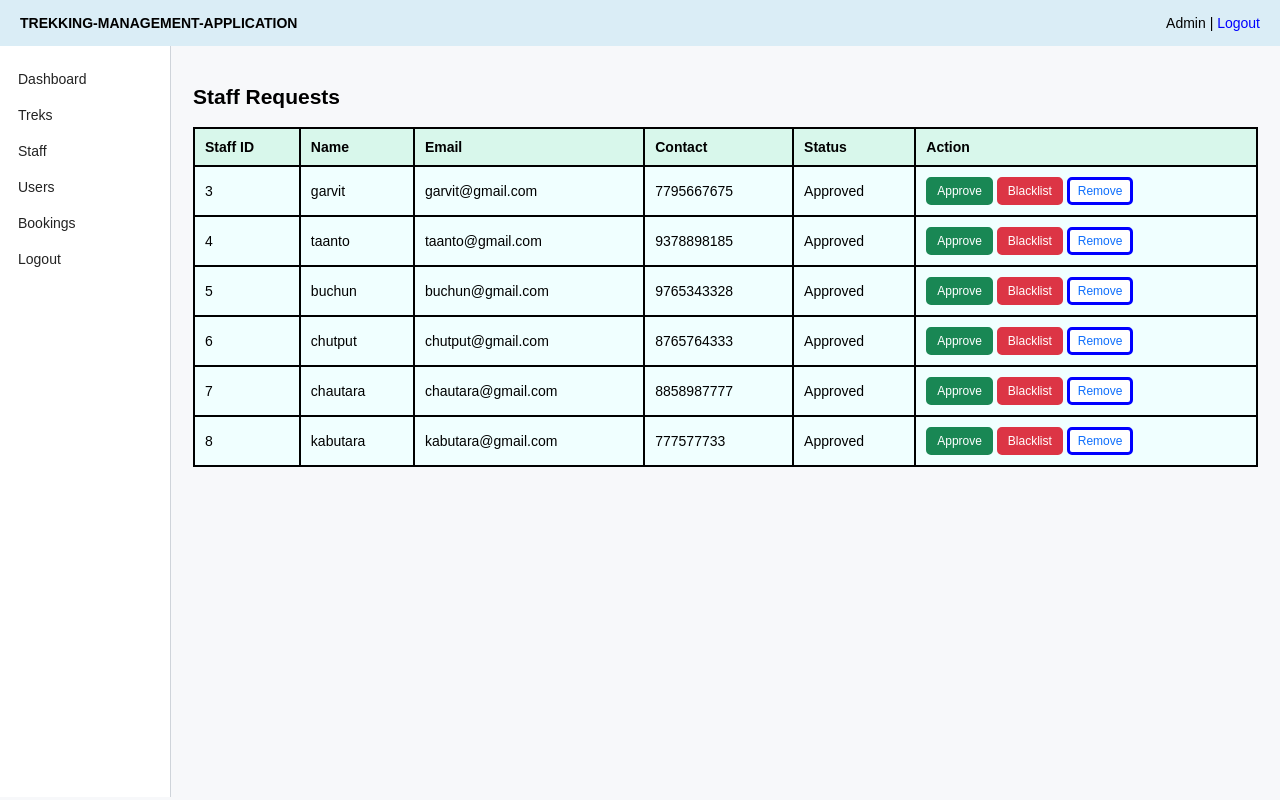
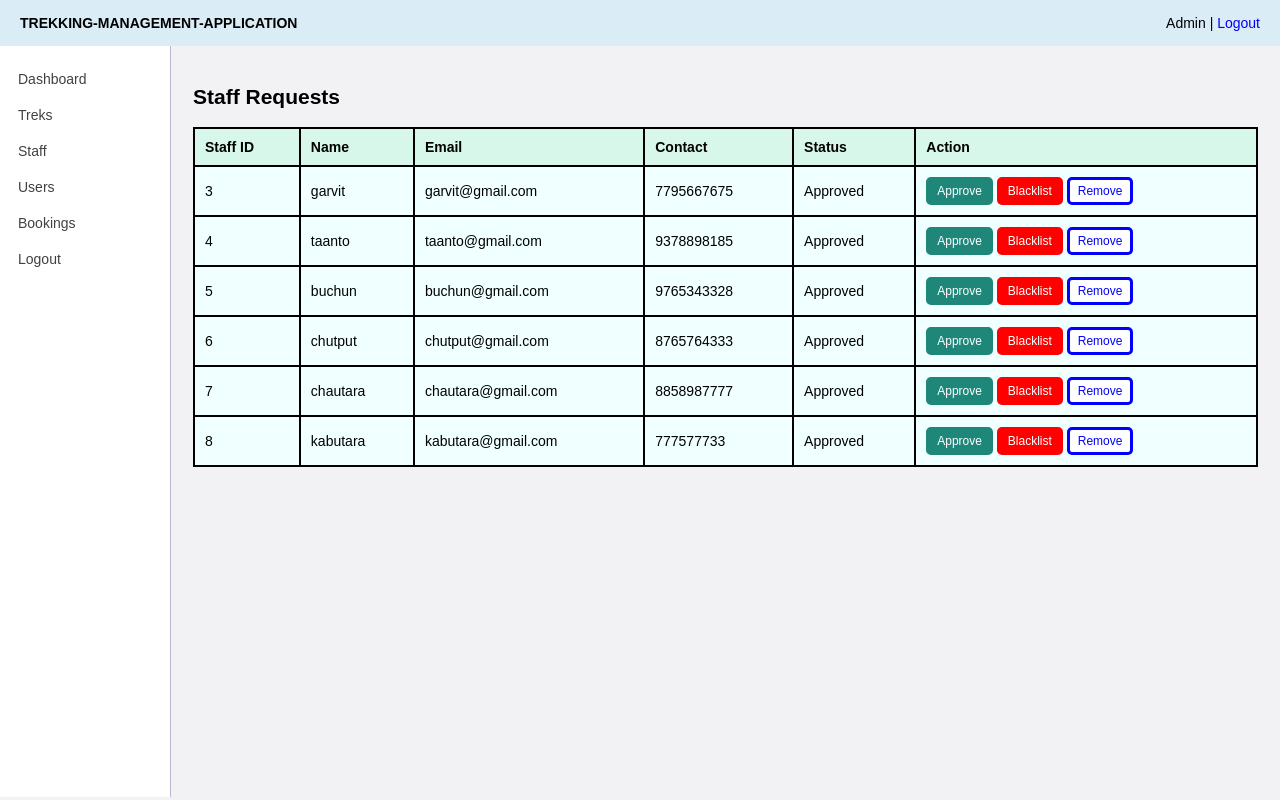
Before and after one commit to 24f3002105/Trekking-Management-Application, a Flask app: page /admin/staff in a window 1280 px wide. Run offline with Flask 3, Linux system fonts and the light colour scheme; a user stored in the database is signed in; data comes from the database, SQL or seed files in the repository.

Commit message:
changes in css file

```diff
--- a/static/style.css
+++ b/static/style.css
@@ -39,9 +39,9 @@ th {background-color:rgb(216, 247, 235) ;}
 .form-grid { display: grid; grid-template-columns: 1fr 1fr; gap: 15px;}
 
 .btn-small { padding: 4px 8px; font-size: 12px; }
-.btn-light { background: white; color: #0d6efd; }
-.btn-red { background: #dc3545; border-color: #dc3545; }
-.btn-green { background: #198754; border-color: #198754; }
+.btn-light { background: white; color: blue; }
+.btn-red { background: red; border-color: red; }
+.btn-green { background: rgb(31, 135, 121); border-color:rgb(31, 135, 121); }
 
 
 
@@ -56,20 +56,20 @@ th {background-color:rgb(216, 247, 235) ;}
 .sidebar {
     width: 170px;
     background: white;
-    border-right: 1px solid #cfd4da;
+    border-right: 1px solid rgb(183, 184, 207);
     padding: 15px 0;
 }
 .sidebar a {
     display: block;
     padding: 10px 18px;
-    color: #222;
+    color: rgb(65, 65, 65);
 }
-.sidebar a:hover { background: #e9f1ff; }
+.sidebar a:hover { background: rgb(225, 225, 229); }
 .content { flex: 1; padding: 22px; }
 
 body {
     font-family: Arial, sans-serif;
-    background: #f7f8fa;
+    background: rgb(242, 242, 244);
     margin: 0;
     font-size: 14px;
 }
@@ -77,10 +77,10 @@ body {
 .placeholder {
     width: 220px;
     height: 140px;
-    background: #e9ecef;
-    border: 1px solid #d0d5da;
+    background: rgb(242, 242, 248);
+    border: 1px solid white;
     display: flex;
     align-items: center;
     justify-content: center;
-    color: #777;
+    color: rgb(75, 74, 74);
 }
```
Also changed, not shown: requirement2.txt (added, +10 -0 lines), 4 other files.
